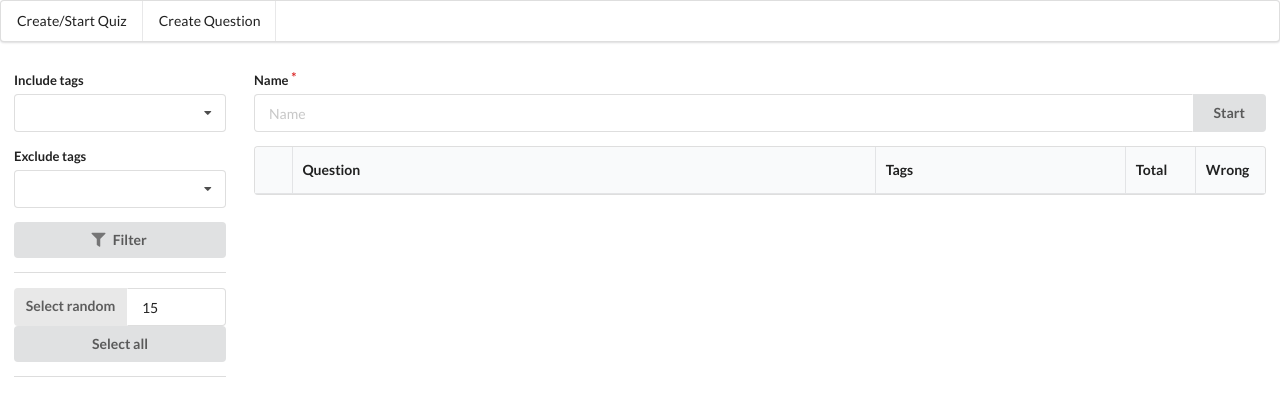
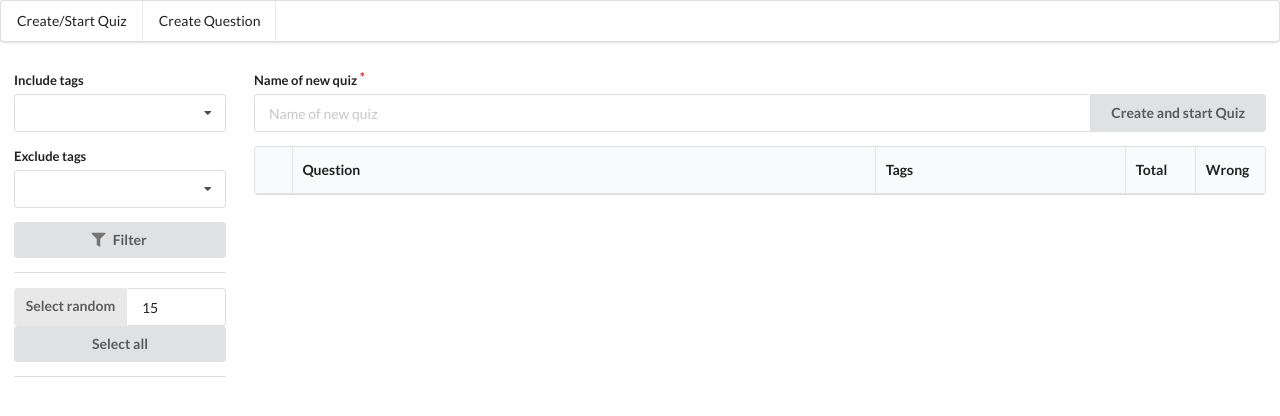
Before and after one commit to RevolveNTNU/quiz, a Django app: page / in a window 1280 px wide. Shown: the top 416 px of the page. Run offline with Django 3.2, Linux system fonts and the light colour scheme; data comes from the database, SQL or seed files in the repository; lists and menus that the app fills with data are empty; some libraries are stand-ins or nearby versions.

Commit message:
make quiz creation text more explicit

```diff
--- a/quiz/templates/search.html
+++ b/quiz/templates/search.html
@@ -38,10 +38,10 @@
                 {% csrf_token %}
                 <div class="ui form">
                     <div class="required field">
-                        <label for="name">Name</label>
+                        <label for="name">Name of new quiz</label>
                         <div class="ui action input">
-                            <input id="name" name="name" placeholder="Name" type="text" required>
-                            <button class="ui button" type="submit" form="questions">Start</button>
+                            <input id="name" name="name" placeholder="Name of new quiz" type="text" required>
+                            <button class="ui button" type="submit" form="questions">Create and start Quiz</button>
                         </div>
                     </div>
                 </div>
```
